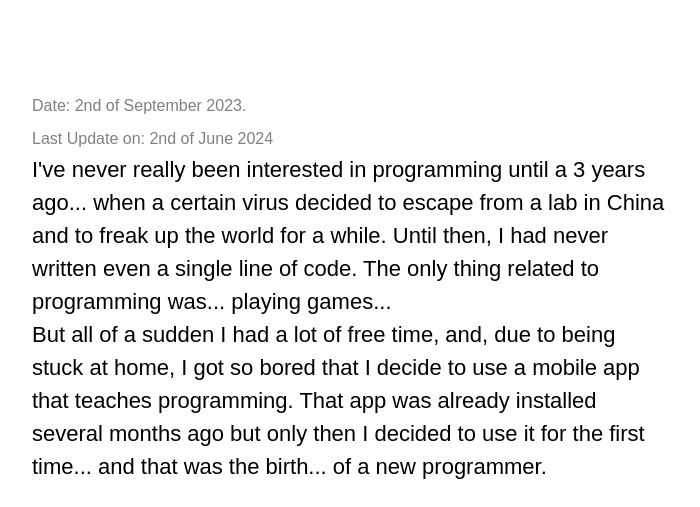
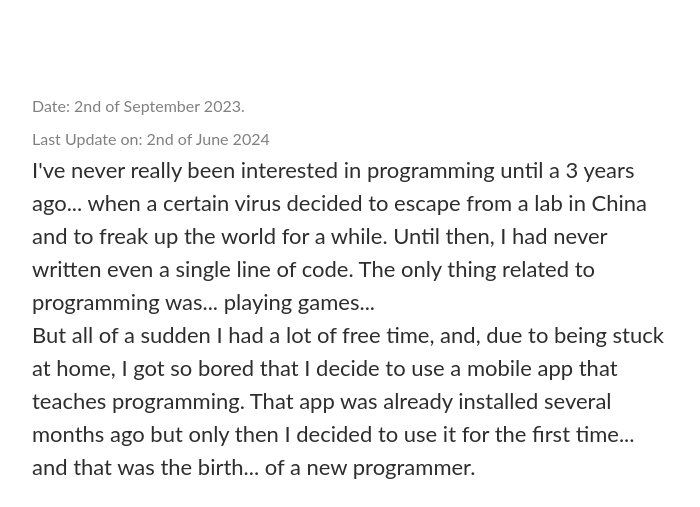
Before and after one commit to Gabri432/gabri-blog-posts.io, a plain HTML site: page topics/stories/this-is-my-story.html in a window 1280 px wide. Shown: the part 104-611 px from the top of the page, without its empty margins (288-988 px from the left). Drawn offline with Linux system fonts and the light colour scheme.

Commit message:
Changing font and color.

```diff
--- a/style.css
+++ b/style.css
@@ -9,7 +9,8 @@ td, th {
 body {
     width: 50%;
     margin-left: 25%;
-    font-family: Arial;
+    font-family: Lato;
+    color: #2e2e2e;
     font-size: 22px;
     line-height: 1.5;
 }
```
